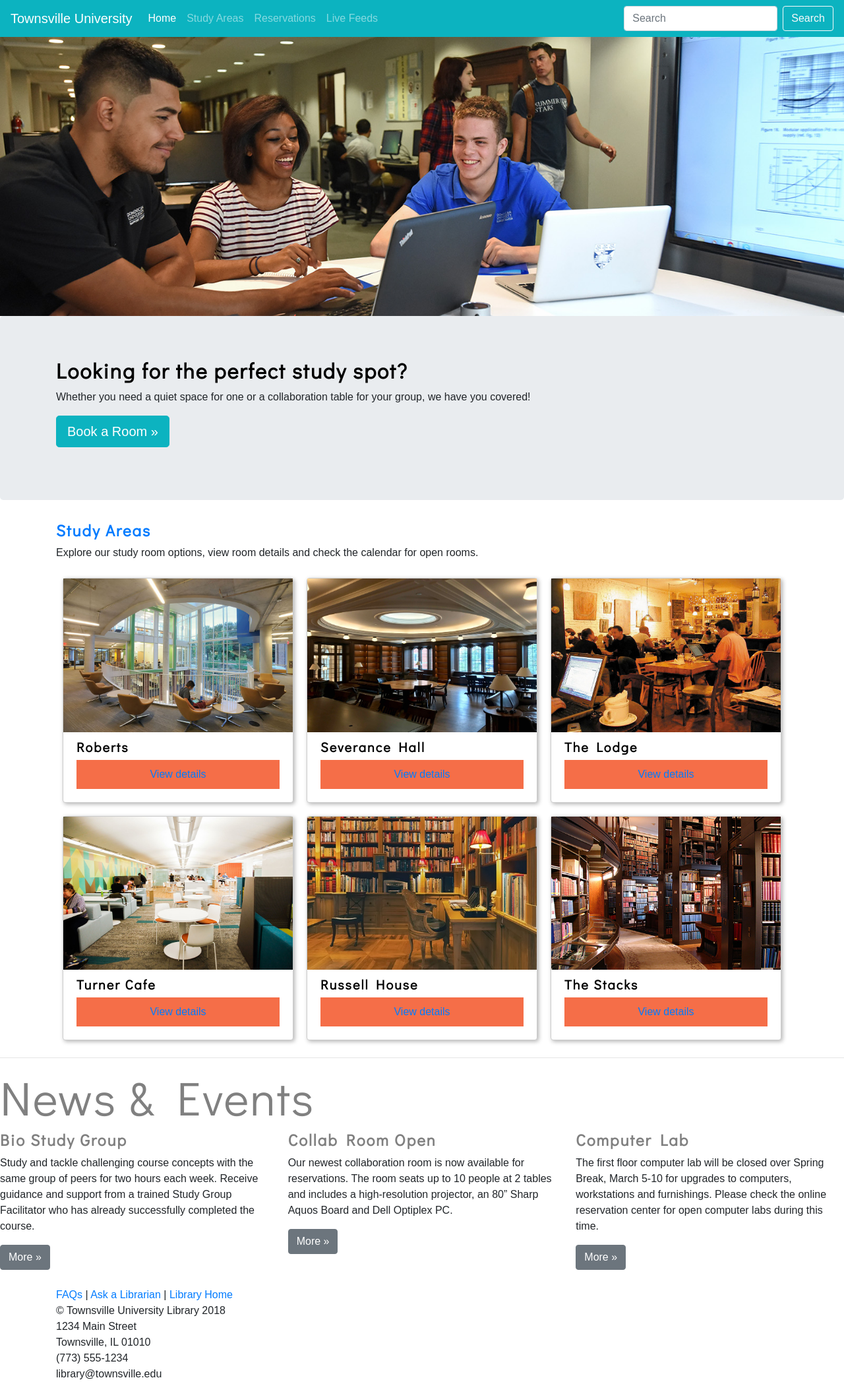
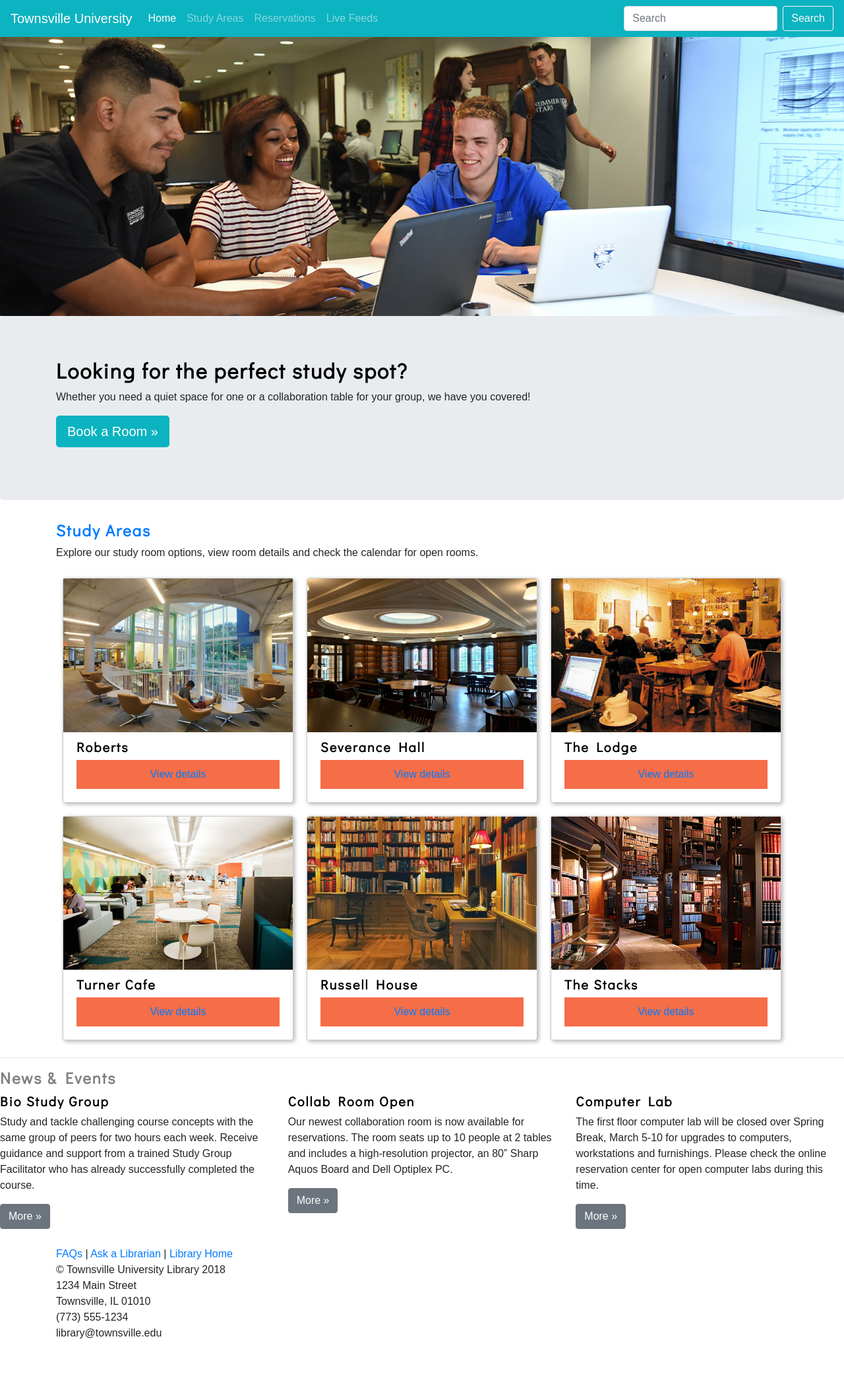
Before and after one commit to DOMLIS786/GAstudyareas, a Jekyll site: the page built from index.html, in a window 1280 px wide. Shown: the whole page at 66% size. Built offline with Jekyll 4.4.1, drawn with Linux system fonts in a browser that asks for light colours; after the commit the page ends 2033 px from its top, so only the background shows below that.

Commit message:
Update index.html

```diff
--- a/index.html
+++ b/index.html
@@ -69,20 +69,20 @@
 
 <hr>
  <section class="news">
-                <h2 class="display-3">News & Events</h2>
+   <h2>News & Events</h2>
         <div class="row">
           <div class="col-md-4">
-            <h2>Bio Study Group</h2>
+            <h3>Bio Study Group</h3>
             <p>Study and tackle challenging course concepts with the same group of peers for two hours each week. Receive guidance and support from a trained Study Group Facilitator who has already successfully completed the course.</p>
             <p><a class="btn btn-secondary" href="#" role="button">More &raquo;</a></p>
           </div>
           <div class="col-md-4">
-            <h2>Collab Room Open</h2>
+            <h3>Collab Room Open</h3>
             <p>Our newest collaboration room is now available for reservations. The room seats up to 10 people at 2 tables and includes a high-resolution projector, an 80” Sharp Aquos Board and Dell Optiplex PC.</p>
             <p><a class="btn btn-secondary" href="#" role="button">More &raquo;</a></p>
           </div>
           <div class="col-md-4">
-            <h2>Computer Lab</h2>
+            <h3>Computer Lab</h3>
             <p>The first floor computer lab will be closed over Spring Break, March 5-10 for upgrades to computers, workstations and furnishings. Please check the online reservation center for open computer labs during this time.</p>
             <p><a class="btn btn-secondary" href="#" role="button">More &raquo;</a></p>
           </div>
```
